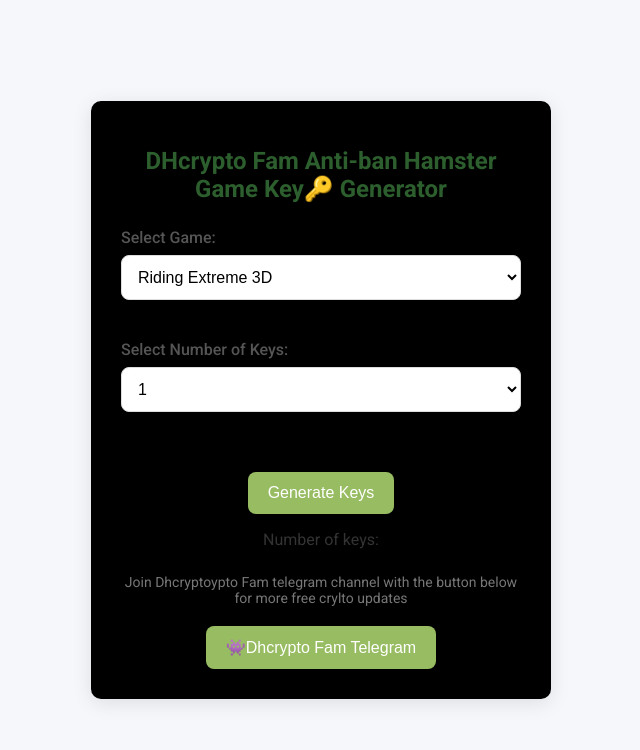
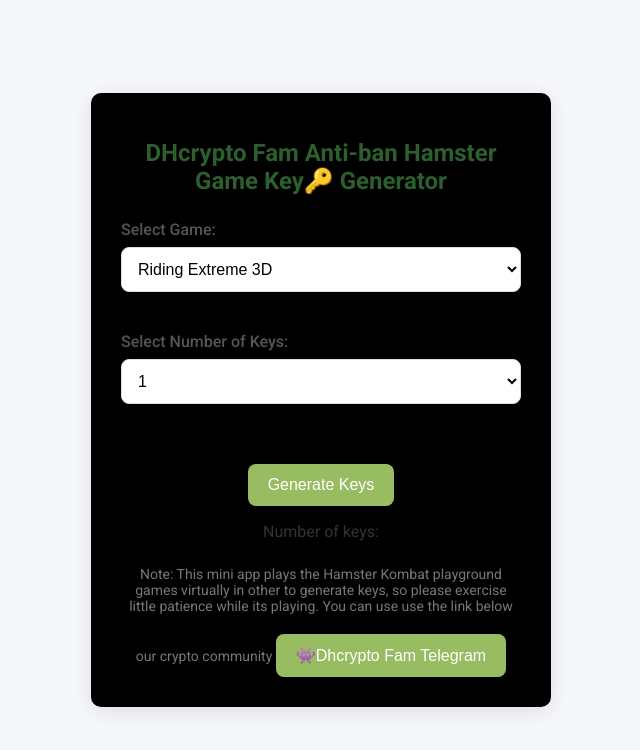
Before and after one commit to jamieYah/DHcrypro-Fam, a plain HTML site: page index.html in a window 1280 px wide. Shown: the whole page, without its empty margins (319-959 px from the left). Drawn offline with Linux system fonts and the light colour scheme.

Commit message:
Update index.html

```diff
--- a/index.html
+++ b/index.html
@@ -58,7 +58,8 @@
         <p id="copyStatus" class="hidden">Keys copied to clipboard!</p>
 
         <div class="footer">
-            <p1>Join Dhcryptoypto Fam telegram channel with the button below for more free crylto updates</p1>
+            <p1>Note: This mini app plays the Hamster Kombat playground games virtually in other to generate keys, so please exercise little patience while its playing.
+                You can use use the link below our crypto community</p1>
             <button id="sourceCode">👾Dhcrypto Fam Telegram</button>
         </div>
     </div>
```
